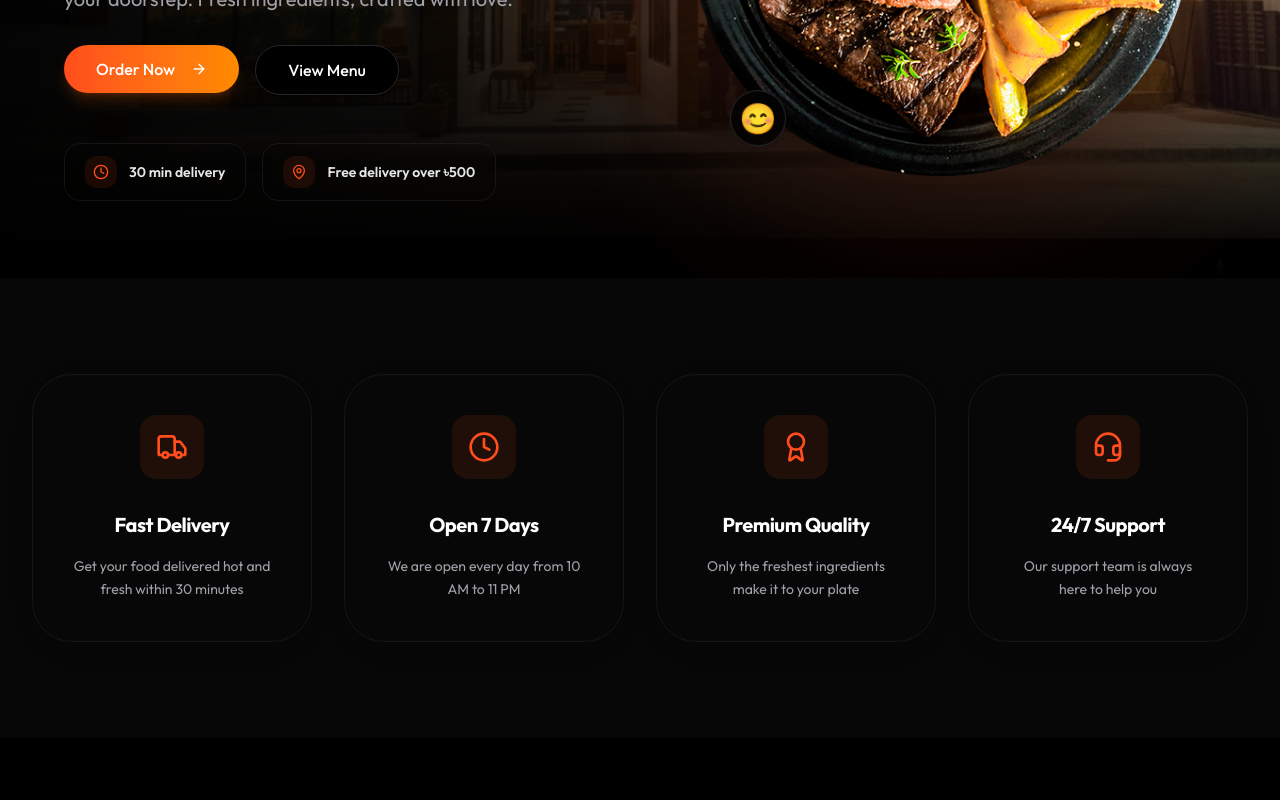
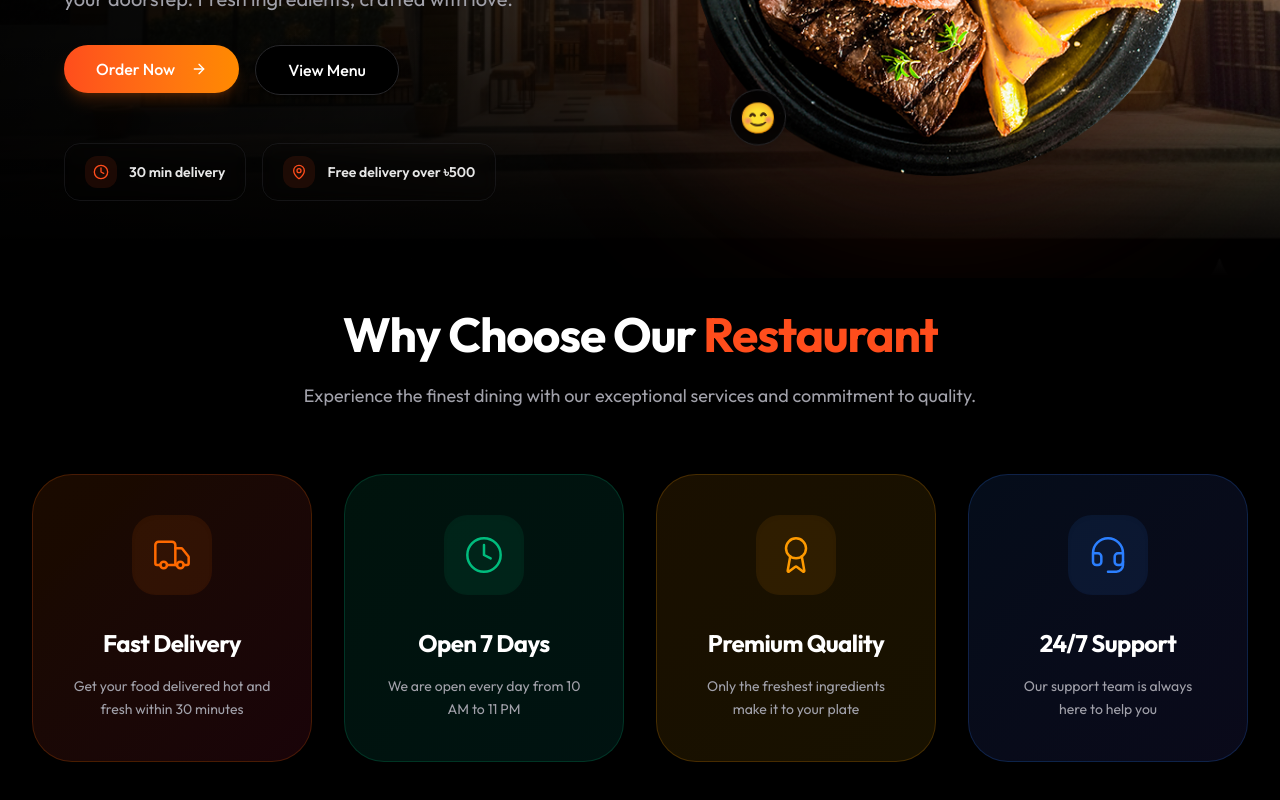
Before and after one commit to sahidDev09/Meetup-restaurant, a Next.js app: page / in a window 1280 px wide. Shown: the part 522-1322 px from the top of the page. Built offline with nearby package versions, Linux system fonts and the light colour scheme.

Commit message:
feat: overhaul Features section UI with dynamic card styling, background elements, and a new section header.

```diff
--- a/components/Features.tsx
+++ b/components/Features.tsx
@@ -8,28 +8,74 @@ const features = [
     icon: Truck,
     title: "Fast Delivery",
     description: "Get your food delivered hot and fresh within 30 minutes",
+    gradient: "from-orange-500/10 to-rose-500/10",
+    border: "border-orange-500/20",
+    iconBg: "bg-orange-500/10",
+    iconColor: "text-orange-500",
+    glow: "group-hover:shadow-orange-500/20"
   },
   {
     icon: Clock,
     title: "Open 7 Days",
     description: "We are open every day from 10 AM to 11 PM",
+    gradient: "from-emerald-500/10 to-teal-500/10",
+    border: "border-emerald-500/20",
+    iconBg: "bg-emerald-500/10",
+    iconColor: "text-emerald-500",
+    glow: "group-hover:shadow-emerald-500/20"
   },
   {
     icon: Award,
     title: "Premium Quality",
     description: "Only the freshest ingredients make it to your plate",
+    gradient: "from-amber-500/10 to-yellow-500/10",
+    border: "border-amber-500/20",
+    iconBg: "bg-amber-500/10",
+    iconColor: "text-amber-500",
+    glow: "group-hover:shadow-amber-500/20"
   },
   {
     icon: Headset,
     title: "24/7 Support",
     description: "Our support team is always here to help you",
+    gradient: "from-blue-500/10 to-indigo-500/10",
+    border: "border-blue-500/20",
+    iconBg: "bg-blue-500/10",
+    iconColor: "text-blue-500",
+    glow: "group-hover:shadow-blue-500/20"
   },
 ];
 
 export default function Features() {
   return (
-    <section className="py-16 md:py-24 bg-muted/30 dark:bg-muted/10 transition-colors duration-300">
-      <div className="container-custom">
+    <section className="relative py-4 md:py-8 overflow-hidden bg-background">
+      {/* Background Orbs */}
+      <div className="absolute top-1/2 left-1/2 -translate-x-1/2 -translate-y-1/2 w-full h-full -z-10 pointer-events-none">
+        <div className="absolute top-0 left-1/4 w-96 h-96 bg-primary/5 rounded-full blur-[120px] animate-pulse" />
+        <div className="absolute bottom-0 right-1/4 w-96 h-96 bg-secondary/5 rounded-full blur-[120px] animate-pulse delay-1000" />
+      </div>
+
+      <div className="container-custom relative px-4 mx-auto">
+        <div className="text-center max-w-3xl mx-auto mb-16">
+          <motion.h2
+            initial={{ opacity: 0, y: 20 }}
+            whileInView={{ opacity: 1, y: 0 }}
+            viewport={{ once: true }}
+            className="text-4xl md:text-5xl font-bold mb-6 font-display tracking-tight"
+          >
+            Why Choose Our <span className="text-primary">Restaurant</span>
+          </motion.h2>
+          <motion.p
+            initial={{ opacity: 0, y: 20 }}
+            whileInView={{ opacity: 1, y: 0 }}
+            viewport={{ once: true }}
+            transition={{ delay: 0.1 }}
+            className="text-muted-foreground text-lg"
+          >
+            Experience the finest dining with our exceptional services and commitment to quality.
+          </motion.p>
+        </div>
+
         <div className="grid grid-cols-1 sm:grid-cols-2 lg:grid-cols-4 gap-6 md:gap-8">
           {features.map((feature, index) => (
             <motion.div
@@ -39,21 +85,28 @@ export default function Features() {
               viewport={{ once: true, margin: "-50px" }}
               transition={{
                 delay: index * 0.1,
-                duration: 0.6,
+                duration: 0.7,
                 ease: [0.21, 0.47, 0.32, 0.98]
               }}
-              whileHover={{ y: -5 }}
-              className="bg-card p-10 rounded-[2.5rem] border border-border/50 shadow-[0_8px_40px_rgba(0,0,0,0.03)] dark:shadow-[0_8px_40px_rgba(0,0,0,0.2)] flex flex-col items-center text-center group transition-all duration-300"
+              whileHover={{ y: -10 }}
+              className={`group relative p-10 rounded-[2.5rem] bg-gradient-to-br ${feature.gradient} border ${feature.border} backdrop-blur-xl transition-all duration-500 hover:shadow-2xl ${feature.glow}`}
             >
-              <div className="w-16 h-16 bg-primary/10 rounded-2xl flex items-center justify-center mb-8 group-hover:scale-110 group-hover:bg-primary/20 transition-all duration-500">
-                <feature.icon className="w-8 h-8 text-primary" strokeWidth={2} />
+              <div className="relative z-10 flex flex-col items-center text-center">
+                <div className={`w-20 h-20 ${feature.iconBg} rounded-[1.5rem] flex items-center justify-center mb-8 group-hover:scale-110 group-hover:rotate-6 transition-all duration-500 shadow-inner`}>
+                  <feature.icon className={`w-10 h-10 ${feature.iconColor}`} strokeWidth={1.5} />
+                </div>
+
+                <h3 className="text-2xl font-bold mb-4 text-foreground font-display tracking-tight group-hover:text-primary transition-colors">
+                  {feature.title}
+                </h3>
+
+                <p className="text-muted-foreground text-sm leading-relaxed max-w-[210px]">
+                  {feature.description}
+                </p>
               </div>
-              <h3 className="text-xl font-bold mb-4 text-foreground font-display tracking-tight">
-                {feature.title}
-              </h3>
-              <p className="text-muted-foreground text-sm leading-relaxed max-w-[210px]">
-                {feature.description}
-              </p>
+
+              {/* Decorative accent */}
+              <div className={`absolute top-0 right-0 w-32 h-32 bg-gradient-to-br ${feature.gradient} blur-3xl opacity-0 group-hover:opacity-100 transition-opacity duration-500 -z-10`} />
             </motion.div>
           ))}
         </div>
```
